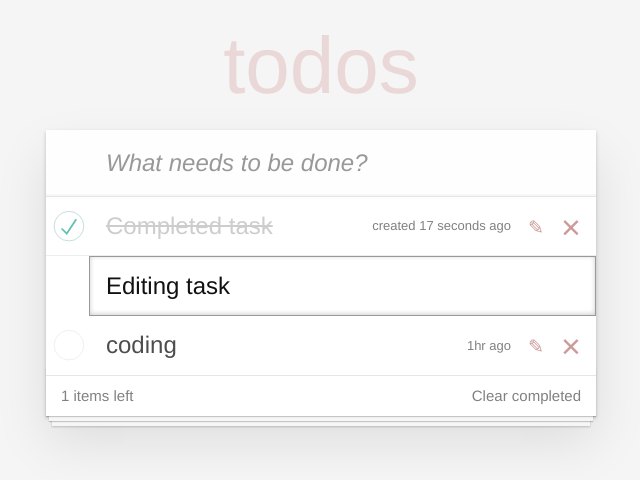
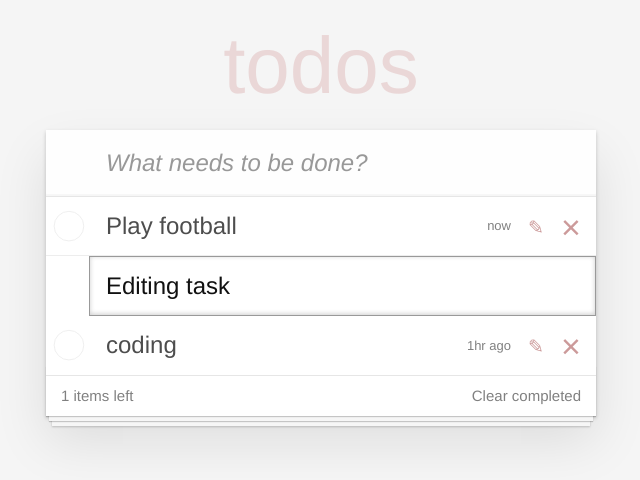
Before and after one commit to Bpkarki19/to-do-list, a React (Vite) app: page / in a window 1280 px wide. Shown: the top 480 px of the page, without its empty margins (319-959 px from the left). Built offline with nearby package versions, Linux system fonts and the light colour scheme.

Commit message:
new changes

```diff
--- a/src/App.jsx
+++ b/src/App.jsx
@@ -7,28 +7,42 @@ import NewTaskForm from "./components/NewTaskForm"
 import Footer from "./components/Footer"
 import TaskList from "./components/TaskList"
 import TaskFilter from "./components/TaskFilter"
+import InputTask from "./components/InputTask"
 
 function App() {
-  const [tasks, setTask] = useState();
+  const [tasks, setTask] = useState([
+    {id:1, description:"Play football", status:"active",createdTime:"now"}
+  ]);
+  const addItem = (text) =>{
+    //key value pair standard js obj
+    const newTask = {
+      id: Date.now(),
+      description: text,
+      completed: false,
+      createdTime: 'just now'
+    };
+    //adding new task to existing array
+    setTask((prevTask)=>[...prevTask, newTask]);
+  };
 
   return (
     <>
       <section className="todoapp">
         <header class="header">
           <h1>todos</h1>
-          <input
-            class="new-todo"
-            placeholder="What needs to be done?"
-            autofocus
-          />
+          <InputTask onItemAdded={addItem}/>
         </header>
         <section className="main">
           <TaskList>
-            <Task
-              description="Completed task"
-              status="completed"
-              createdTime="created 17 seconds ago"
+            {tasks.map((task)=>(
+              <Task
+              key = {task.id}
+              description={task.description}
+              status={task.status}
+              createdTime={task.createdTime}
             />
+            ))}
+
             <NewTaskForm/>
             <Task
             description="coding"
--- /dev/null
+++ b/src/components/InputTask.jsx
@@ -0,0 +1,27 @@
+import { useState } from "react"
+export default function InputTask({ onItemAdded }) {
+  const [text, setText] = useState("")
+  const onLabelChange = (e) => {
+    setText(e.target.value)
+  }
+  const handleKetDown = (e) => {
+    if (e.key === "Enter") {
+      e.preventDefault()
+      if (text.trim() === "") return
+      onItemAdded(text)
+      setText("")
+    }
+  }
+  return (
+
+      <input
+        class="new-todo"
+        placeholder="What needs to be done?"
+        autofocus
+        onChange={onLabelChange}
+        onKeyDown={handleKetDown}
+        value={text}
+      />
+
+  )
+}
```
